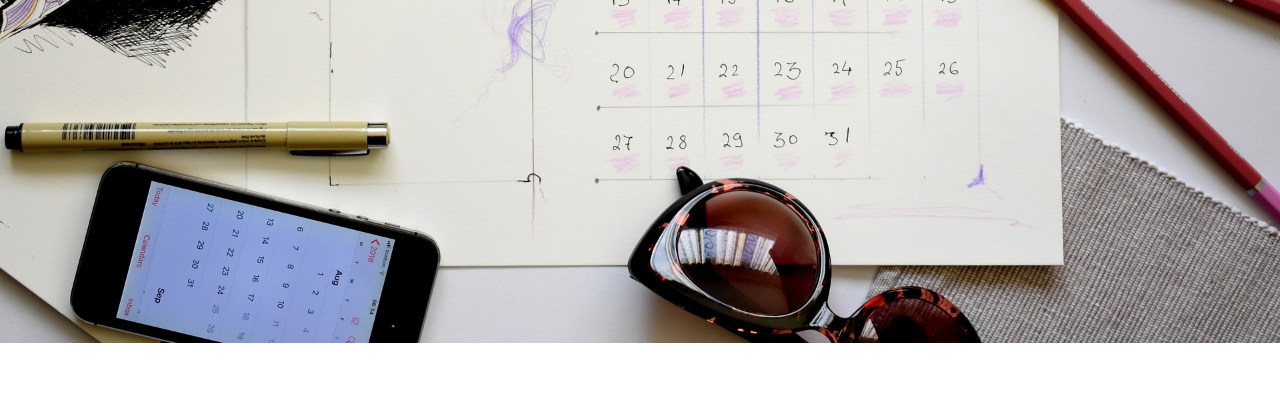
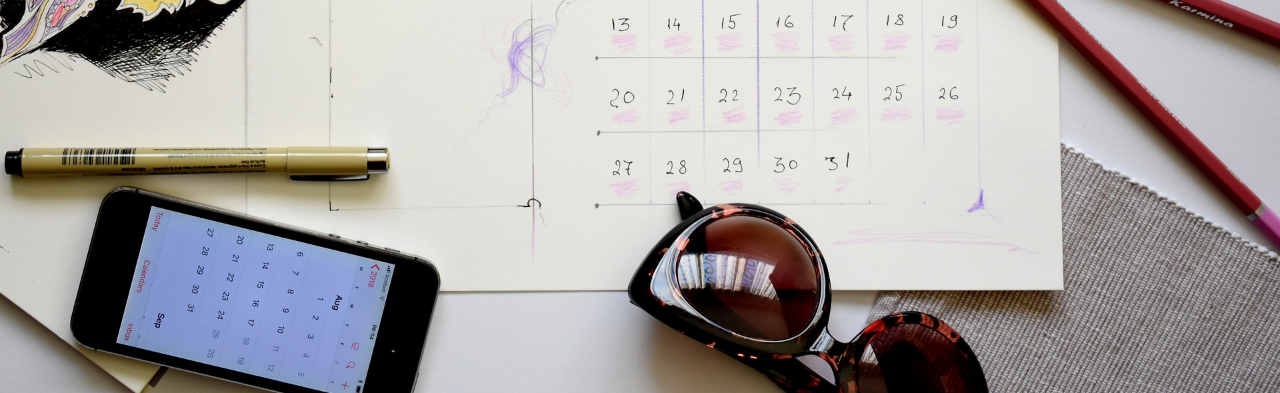
Before and after one commit to ameliapham/todo-list, a website built with Vite: page index.html in a window 1280 px wide. Shown: the part 457-850 px from the top of the page. Before the commit the page ends 800 px from the top, so only its background shows below. Built offline with nearby package versions, Linux system fonts and the light colour scheme.

Commit message:
Update style.css

```diff
--- a/script.js
+++ b/script.js
@@ -11,7 +11,7 @@ const addButton = document.querySelector('.add-task')
 // Function for Adding button
 const addTask = () => {
     if (input.value != ""){
-        console.log(input.value)
+
         // Add new-task zone
         let newTask = document.createElement("div")
         newTask.className = "new-task"
--- a/style.css
+++ b/style.css
@@ -4,11 +4,11 @@
 }
 
 body {
-    background: url('/images/todoList.jpeg') no-repeat center center/cover;
+    background: url('/images/todoList.jpeg') center center/cover;
     height: 100vh;
     display: flex;
     justify-content: center;
-    align-items: center;
+    margin-top: 50px;
 }
 
 .container {
@@ -69,7 +69,7 @@ button{
     display: flex;
     justify-content: space-between;
     align-items: center;
-    margin-bottom: 20px;
+    margin-bottom:5px;
 }
 
 .check-task{
```
